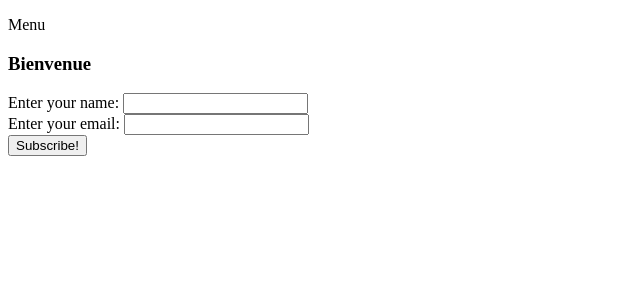
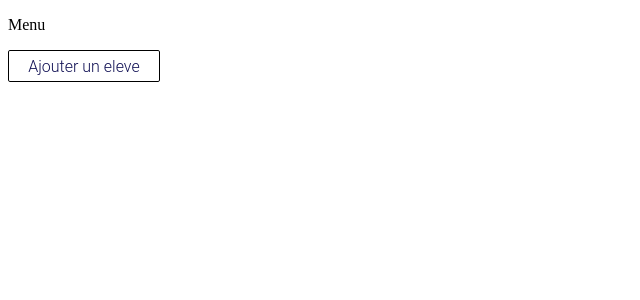
Before and after one commit to 42Angouleme/pybot, a Flask app: template module_webapp/templates/index.html in a window 1280 px wide. Shown: the top 300 px of the page, without its empty margins (0-640 px from the left). Run offline with Flask 3, Linux system fonts and the light colour scheme; the template is opened without the code that fills it, so the values that code supplies are empty.

Commit message:
minor improvements over html files

```diff
--- a/module_webapp/app.py
+++ b/module_webapp/app.py
@@ -3,40 +3,17 @@ from flask import Flask, Blueprint, render_template, request, url_for, flash, re
 
 app = Flask(__name__)
 app.config['SECRET KEY'] = 'secret'
-
-auth = Blueprint('auth', __name__)
+app.secret_key = 'secret'
 
 def get_db_connection():
     connection = sqlite3.connect('database.db')
     connection.row_factory = sqlite3.Row
     return  connection
+@app.route('/',  methods=('GET', 'POST'))
+def login_page():
+    return render_template("index.html")
 
-@auth.route('/login')
-def login():
-    return 'Login'
 
-@auth.route('/signup')
-def signup():
-    return 'Signup'
-
-@auth.route('/logout')
-def logout():
-    return 'Logout'
-@app.route('/')
-def login_page():
-    return render_template("login.html", name="")
-
-@app.route('/index')
-def index_page():
-    return render_template("index.html", name="")
-
-@app.route('/name')
-def profile_page():
-    connection = get_db_connection()
-    posts = connection.execute('SELECT * FROM name').fetchall()
-    connection.commit()
-    connection.close()
-    return render_template("name.html", posts=posts, image="test.jpg")
 
 @app.route('/search')
 def search_page():
@@ -50,14 +27,29 @@ def add_page():
     if request.method == 'POST':
         name = request.form['name']
         surname = request.form['firstname']
+        image = ''
         if name and surname:
             posts = connection.execute('SELECT * FROM name').fetchall()
             connection.execute('INSERT INTO name(name, firstname) VALUES (?, ?)', (name, surname))
             connection.commit()
             connection.close()
-            return redirect(url_for('profile_page'))
+            return render_template('name.html', name=name, surname=surname, image=image)
 
     return render_template("add.html", posts=posts)
 
+@app.route('/record/<time>')
+def record_audio(time):
+    if (time.isdigit()):
+        #relevant code for registering audio
+        return ('recording...')
+    return ('Invalid arguments')
+@app.route('/<name>')
+def profile_page(name):
+    connection = get_db_connection()
+    posts = connection.execute('SELECT * FROM name').fetchall()
+    connection.commit()
+    connection.close()
+    return render_template("name.html", posts=posts, image="test.jpg", name=name)
+
 if __name__ == "__main__":
     app.run(host='0.0.0.0', port=8181)
--- a/module_webapp/templates/index.html
+++ b/module_webapp/templates/index.html
@@ -2,26 +2,39 @@
 <html>
 
 <head>
+
+    <style>
+    a.button1{
+        display:inline-block;
+        padding:0.35em 1.2em;
+        border:0.1em solid #000000;
+        margin:0 0.3em 0.3em 0;
+        border-radius:0.12em;
+        box-sizing: border-box;
+        text-decoration:none;
+        font-family:'Roboto',sans-serif;
+        font-weight:300;
+        color:#111155;
+        transition: all 0.2s;
+        text-align:center;
+    }
+    a.button1:hover{
+        color:#000000;
+        background-color:#F0F055;
+        transform: scale(1.1);
+    }
+    @media all and (max-width:30em){
+        a.button1{
+        display:block;
+        margin:0.4em auto;
+    }
+    </style>
     <title>Menu</title>
 </head>
 
 <body>
     <p>Menu</p>
-    <h3>Bienvenue</h3>
-    <form action="" method="get" class="form-example">
-        <div class="form-example">
-            <label for="name">Enter your name: </label>
-            <input type="text" name="name" id="name" required />
-        </div>
-        <div class="form-example">
-            <label for="email">Enter your email: </label>
-            <input type="email" name="email" id="email" required />
-        </div>
-        <div class="form-example">
-            <input type="submit" value="Subscribe!" />
-        </div>
-    </form>
-
+    <a href="add" class="button1">Ajouter un eleve</a>
 </body>
 
 </html>
--- a/module_webapp/templates/name.html
+++ b/module_webapp/templates/name.html
@@ -6,7 +6,7 @@
 </head>
 <body>
 	{% block content %}
-	<!-- <p>Profil de {{name}}</p> --!>
+	<p>Profil de {{name}} {{surname}}</p>
     <img src="{{ url_for('static', filename=image) }}" alt="motif eleve" width="200" height="200">
 	{% for student in posts %}
 		<p> name : {{ student['name'] }} ||||| first name : {{ student['firstname'] }} </p>
```
Also changed, not shown: module_webapp/database.db.
